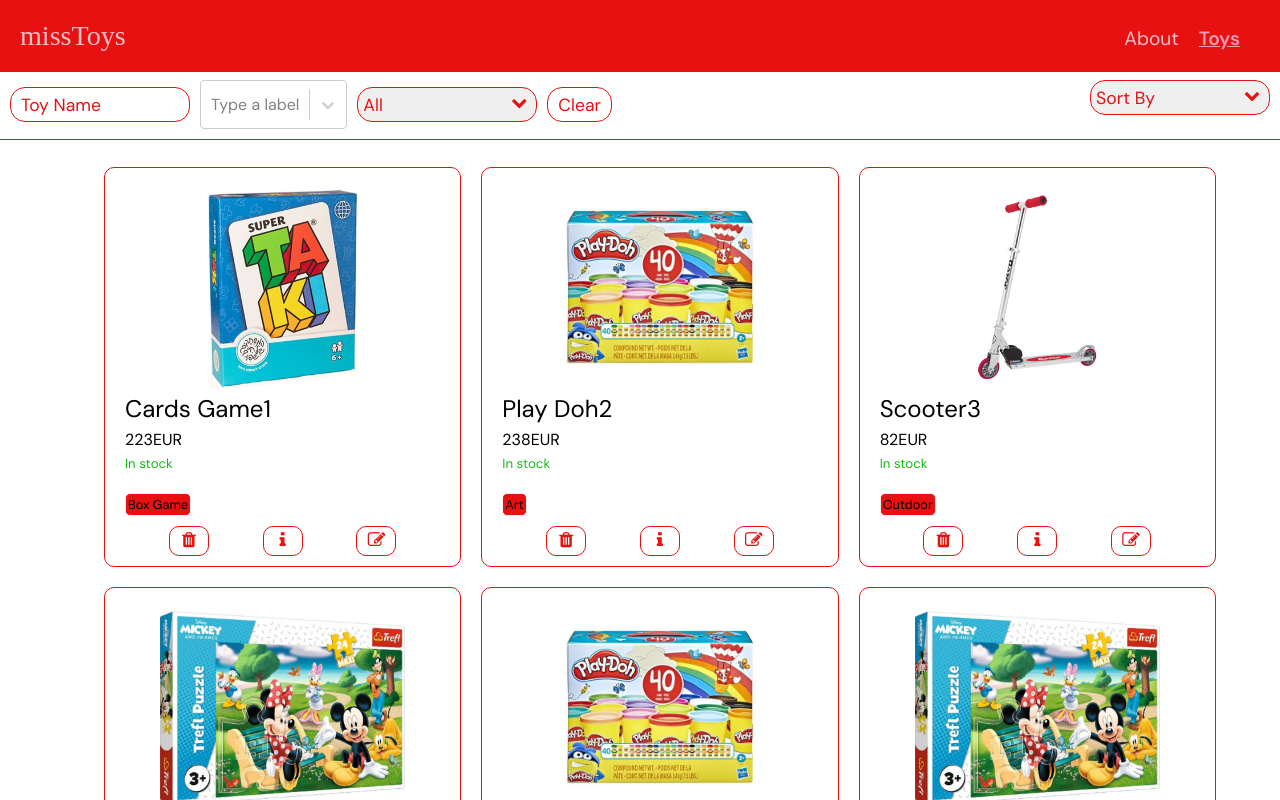
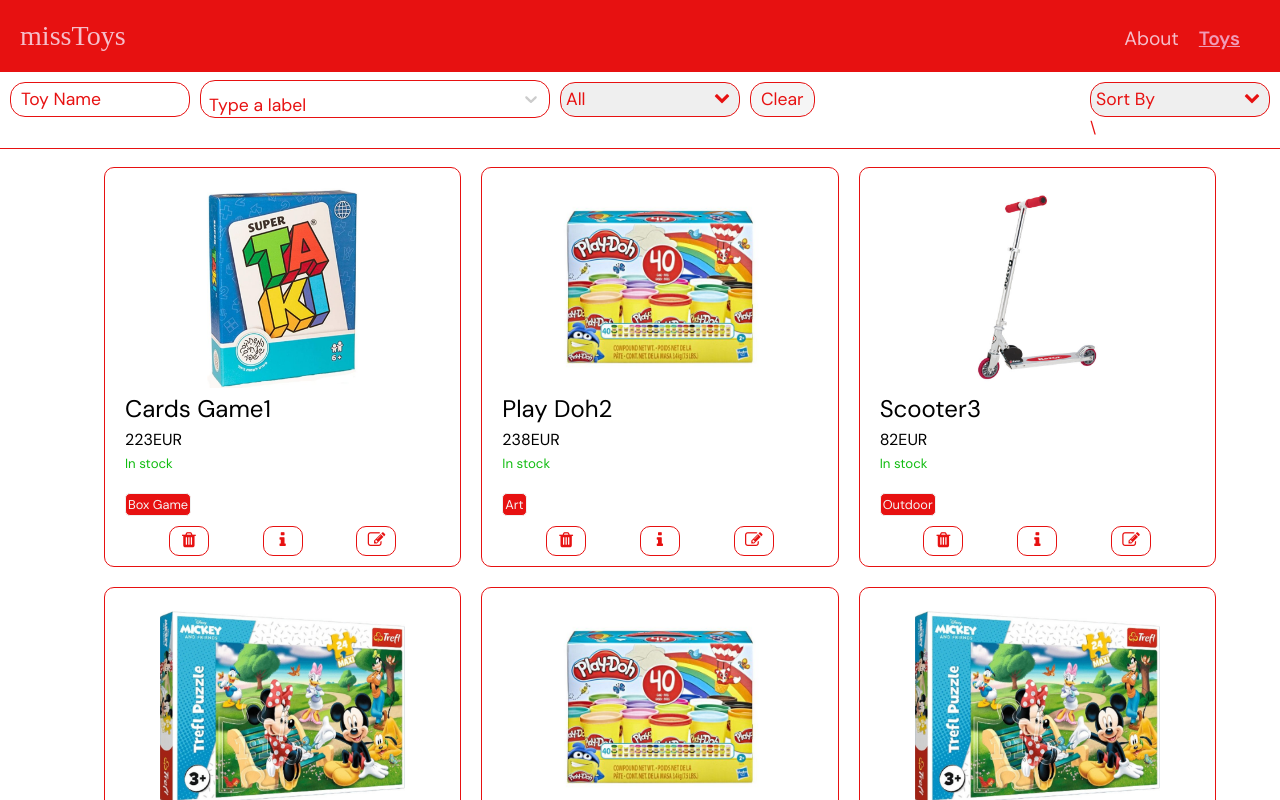
Before and after one commit to kashikarin/missToy, a React (Vite) app: page /toy in a window 1280 px wide. Shown: the top 800 px of the page. Built offline with nearby package versions, Linux system fonts and the light colour scheme; a web font is replaced by a local one.

Commit message:
fix sorting and Select styling

```diff
--- a/services/toy.service.js
+++ b/services/toy.service.js
@@ -33,15 +33,15 @@
                 toys = toys.filter(toy => (toy.status ? toy.status : !toy.status))
             }
 
-            if (filterSort.sorting === 'name') {
+            if (filterSort.sort === 'name') {
                 toys = toys.sort((a, b) => a.name.localeCompare(b.name))
             }
 
-            if (filterSort.sorting === 'price') {
+            if (filterSort.sort === 'price') {
                 toys = toys.sort((a, b) =>  b.price - a.price)
             }
 
-            if (filterSort.sorting === 'createdAt') {
+            if (filterSort.sort === 'createdAt') {
                 toys = toys.sort((a, b) =>  b.createdAt - a.createdAt)
             }
             return toys
--- a/src/assets/css/cmps/ToyFilter.css
+++ b/src/assets/css/cmps/ToyFilter.css
@@ -6,6 +6,7 @@
     color: var(--clr1bg);
     display: flex;
     justify-content: space-between;
+    align-items: baseline;
     position: fixed;
     top: 70px;
     left: 0;
@@ -49,21 +50,6 @@
 
 }
 
-
-/* .labels-select__control {
-    border-radius: 15px;
-    height: 35px;
-    width: 180px;
-    font-size: 1.1em;
-    border: 1px solid var(--clr1bg);
-    font-family: 'DM Sans', sans-serif;
-    padding: 5px;
-    appearance: none;
-    color: var(--clr1bg);
-    background-color: #610303;
-} */
-
-
 .labels-select:focus {
     outline: none;
     color: var(--clr1bg);
--- a/src/assets/css/setup/vars.css
+++ b/src/assets/css/setup/vars.css
@@ -1,6 +1,6 @@
 :root {
   --clr1: rgb(54, 54, 54) ;
-    : whitesmoke;
+  --clr2: whitesmoke;
   --clr3: rgb(194, 194, 44);
 
   --clr1bg: #e71111;
--- a/src/cmps/ToyFilter.jsx
+++ b/src/cmps/ToyFilter.jsx
@@ -63,7 +63,59 @@
         <section className="toy-filter-container">
             <form autoComplete="off">
                 <input type="text" name='name' placeholder='Toy Name' value={name} onChange={handleChange}/>
-                <Select classNamePrefix="labels-select" isMulti options={getMultipleSelectOptions(existingLabels)} value={selectedOptions} placeholder='Type a label' name="labels" onChange={setSelectedOptions} >
+                <Select styles={{control: (base, state) => ({
+                        ...base,
+                        borderRadius: '15px',
+                        height: '35px',
+                        width: '350px',
+                        fontSize: '1.1em',
+                        border: '1px solid var(--clr1bg)',
+                        boxShadow: 'none',
+                        fontFamily: '"DM Sans", sans-serif',
+                        color: 'var(--clr1bg)',
+                        display: 'flex',
+                        padding: 0,
+                        justifyContent: 'center',
+                        alignItems: 'center',
+                        flexWrap: 'wrap'
+                          })
+                        ,
+                       placeholder: base => ({
+                            ...base,
+                            // textAlign: 'center',
+                            color: 'var(--clr1bg)'
+                       }),
+                       valueContainer: base => ({
+                        ...base,
+                        height: '100%',
+                        display: 'flex',
+                        flexWrap: 'wrap',
+                        alignItems: 'center',
+                        padding: '2px 6px',
+                        gap: '4px',
+                        maxHeight: '100',
+                        // overflowY: 'auto'
+                       }),
+                       IndicatorSeparator: base => ({
+                        ...base,
+                        display: 'none'
+                       }),
+                       multiValue: base => ({
+                        ...base,
+                        backgroundColor: 'none',
+                        borderRadius: '10px',
+                        border: '1px dotted var(--clr1bg)',
+                        color: 'var(--clr1bg)'
+                       }),
+                       multiValueLabel: base => ({
+                        ...base,
+                        color: 'var(--clr1bg)'
+                       })
+                    }}
+                    isMulti
+                    components={{ IndicatorSeparator: () => null }}
+                    options={getMultipleSelectOptions(existingLabels)} value={selectedOptions} placeholder='Type a label' name="labels" onChange={setSelectedOptions}
+                >
                 </Select>
                 <div className="toyfilter-select-wrapper">
                     <select name="status" id="status" onChange={handleChange}>
@@ -75,7 +127,9 @@
                 </div>
                 <button onClick={onClearFilter}>Clear</button>
             </form>
-            <ToySort onSetFilterSort={onSetFilterSort}/>
+            <div className="filter-sort-wrapper">
+                <ToySort onSetFilterSort={onSetFilterSort}/>\
+            </div>
         </section>
     )
 }
--- a/src/pages/ToyDetails.jsx
+++ b/src/pages/ToyDetails.jsx
@@ -50,7 +50,6 @@
                     </p>
                 </article>
                 <Link className='button-like' to='/toy'>Back</Link>
-
             </section>
         </div>
 
```
